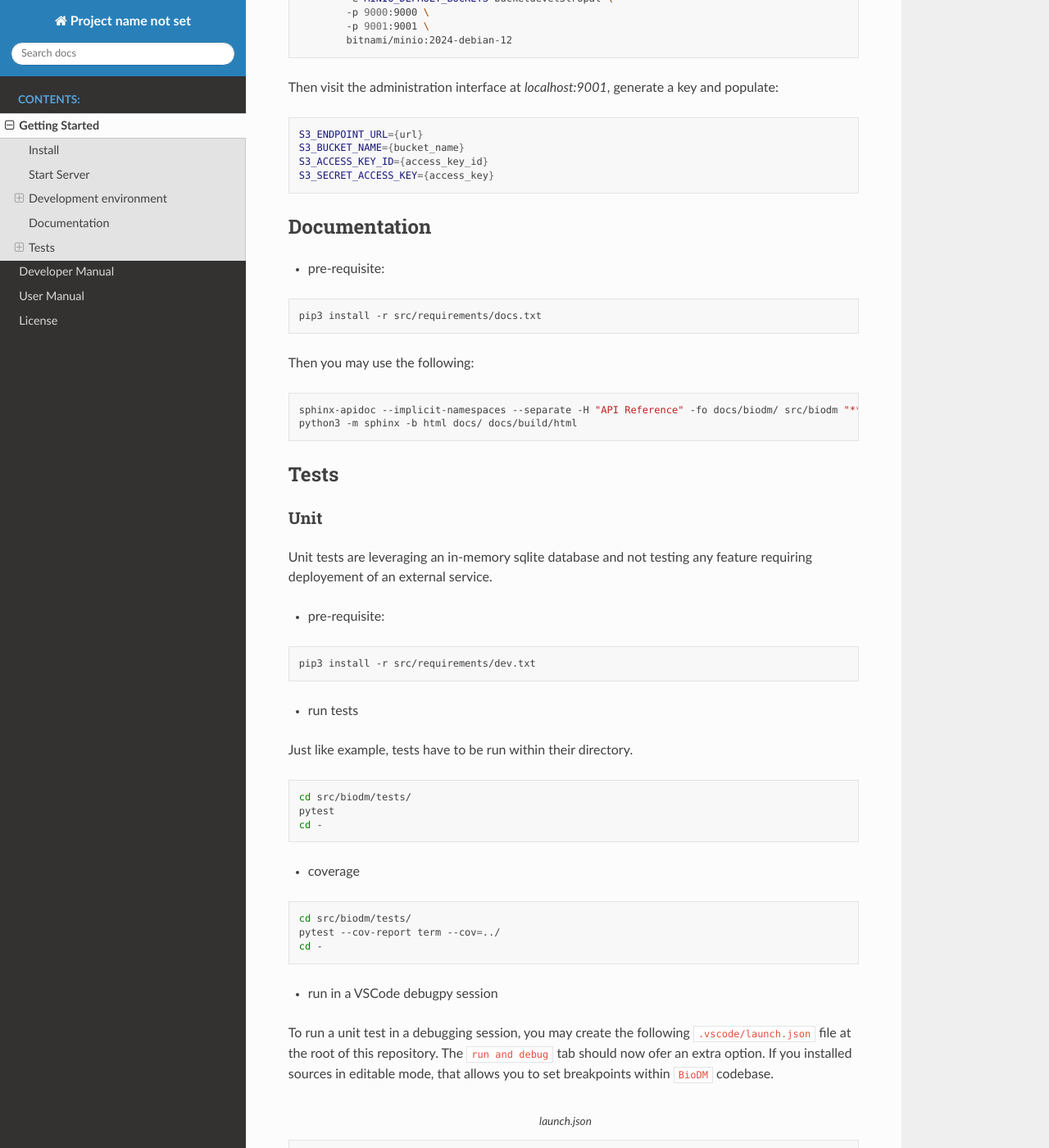
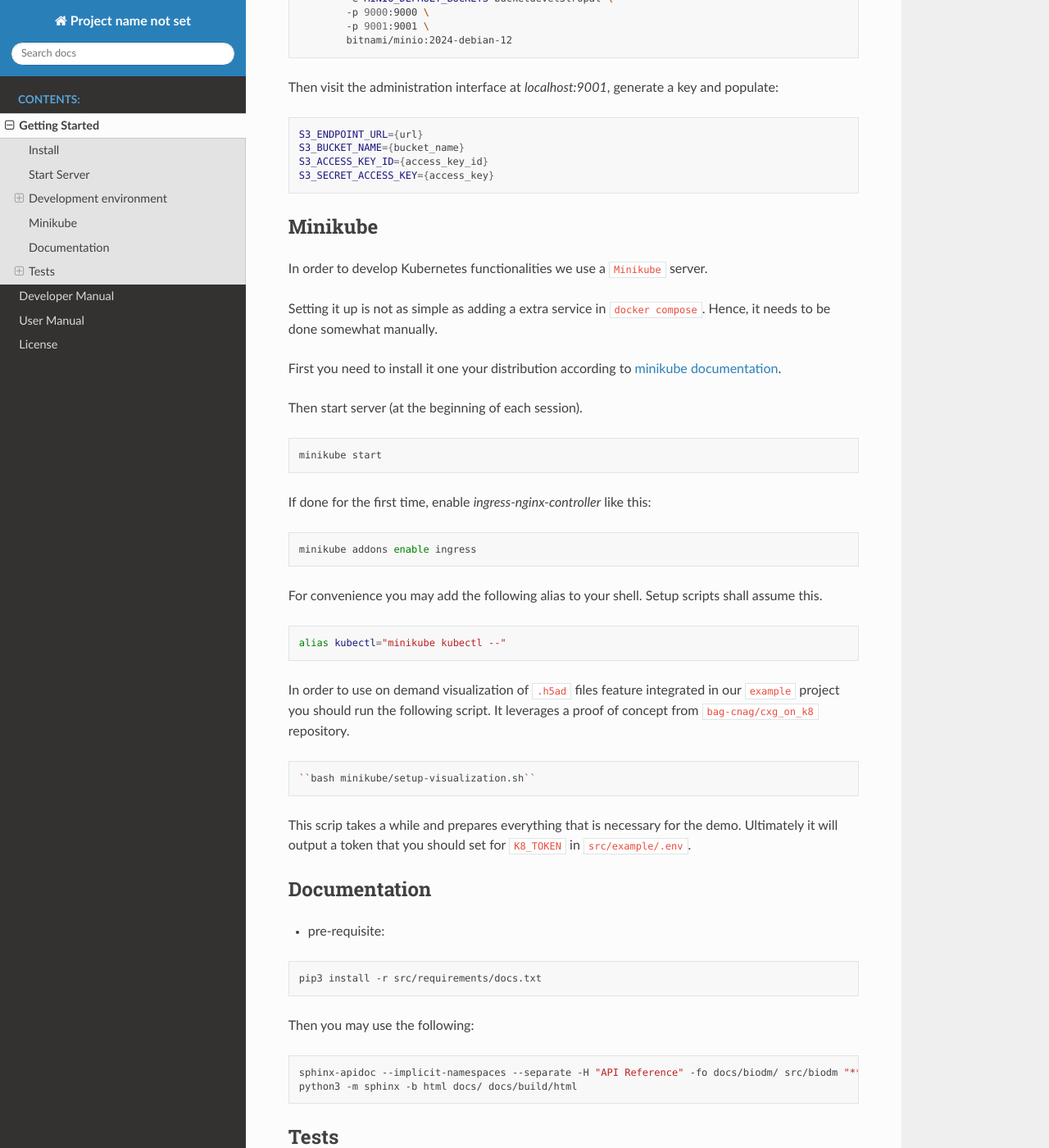
Before and after one commit to bag-cnag/biodm, a Sphinx documentation site: the page built from docs/getting_started.rst, in a window 1280 px wide and 1400 px high, scrolled down 3664 px. Shown: the whole window at 82% size. Built offline with Sphinx 7.4.7 and the Read the Docs theme 2.0.0, drawn with Linux system fonts in a browser that asks for light colours; pages that are not in the unit, such as notebooks, are missing from menus; some of the changed text lies outside the part shown.

Commit message:
Add minikube configuration/documentation for visualization demo

```diff
--- a/docs/getting_started.rst
+++ b/docs/getting_started.rst
@@ -65,9 +65,11 @@ Development environment
 Quick dependency setup
 ~~~~~~~~~~~~~~~~~~~~~~
 
-To start all service dependnencies at once and skip individual configuration you may use
-the provided ``compose.yml``. Passing the flag --build it will also build for you an appropriate
-keycloak image with your local certificates in order to serve ``https://`` requests.
+To start all service dependnencies (except `minikube`, see below) at once and skip individual
+configuration you may use the provided ``compose.yml``. Passing the flag ``--build`` it will also
+build for you an appropriate keycloak image with your local certificates in order to serve
+``https://`` requests.
+
 
 .. code-block:: bash
 
@@ -75,15 +77,15 @@ keycloak image with your local certificates in order to serve ``https://`` reque
 
 Default configuration parameters are set on fixed IPs declared in this ``compose.yml`` file.
 
-**optional - strongly recommended for keycloak -:** for testing convenience you
-may add those lines to your host table.
+**optional - essential for keycloak/minikube -:** for testing convenience you
+should add those lines to your host table.
 
 .. code-block:: bash
 
     sudo cat >> /etc/hosts <<EOF
     # biodm-dev
     10.10.0.2       postgres.local
-    10.10.0.3       keycloak.local
+    10.10.0.3       keycloak.local host.minikube.internal
     10.10.0.4       s3bucket.local
     EOF
 
@@ -202,6 +204,46 @@ generate a key and populate:
     S3_BUCKET_NAME={bucket_name}
     S3_ACCESS_KEY_ID={access_key_id}
     S3_SECRET_ACCESS_KEY={access_key}
+
+Minikube
+--------
+
+In order to develop Kubernetes functionalities we use a ``Minikube`` server.
+
+Setting it up is not as simple as adding a extra service in ``docker compose``.
+Hence, it needs to be done somewhat manually.
+
+First you need to install it one your distribution according to
+`minikube documentation <https://minikube.sigs.k8s.io/docs/start>`_.
+
+Then start server (at the beginning of each session).
+
+.. code-block:: bash
+
+    minikube start
+
+If done for the first time, enable `ingress-nginx-controller` like this:
+
+.. code-block:: bash
+
+    minikube addons enable ingress
+
+For convenience you may add the following alias to your shell. Setup scripts shall assume this.
+
+.. code-block:: shell
+
+    alias kubectl="minikube kubectl --"
+
+In order to use on demand visualization of ``.h5ad`` files feature integrated in our ``example``
+project you should run the following script.
+It leverages a proof of concept from ``bag-cnag/cxg_on_k8`` repository.
+
+.. code-block:: bash
+
+    ``bash minikube/setup-visualization.sh``
+
+This scrip takes a while and prepares everything that is necessary for the demo.
+Ultimately it will output a token that you should set for ``K8_TOKEN`` in ``src/example/.env``.
 
 Documentation
 -------------
```
Also changed, not shown: other parts of docs/getting_started.rst (+1 -1 lines), 6 other files.
